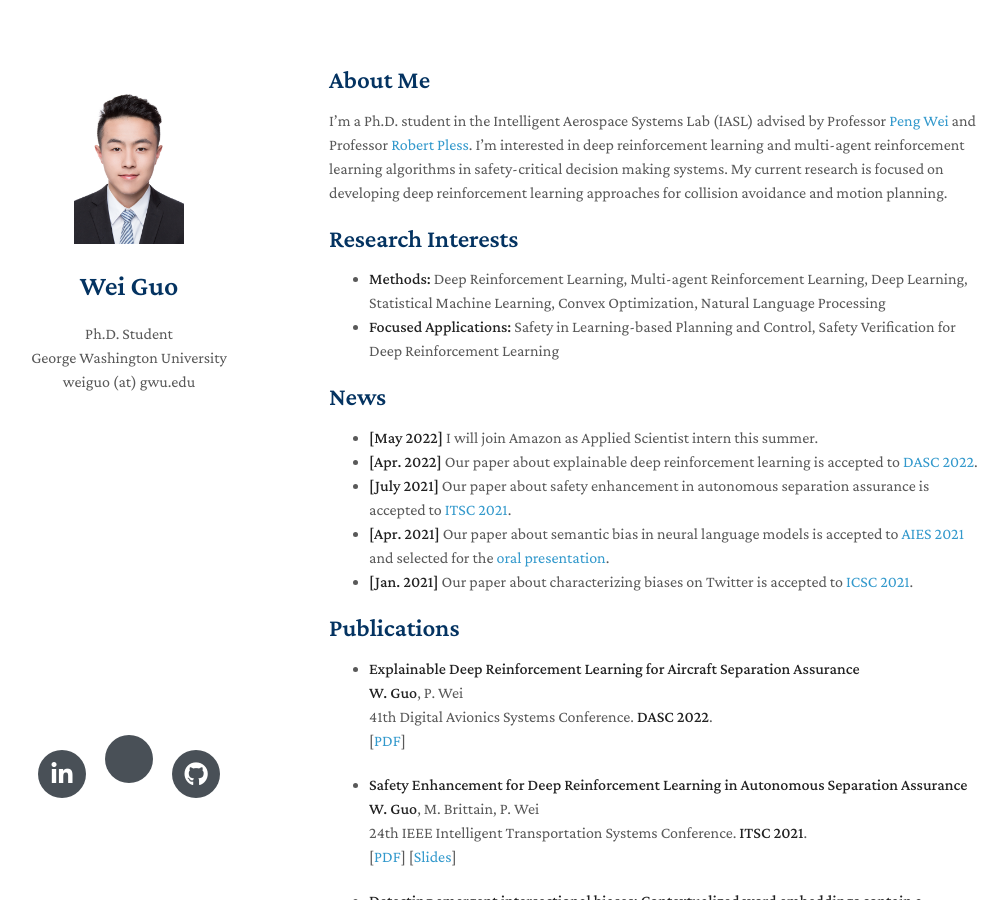
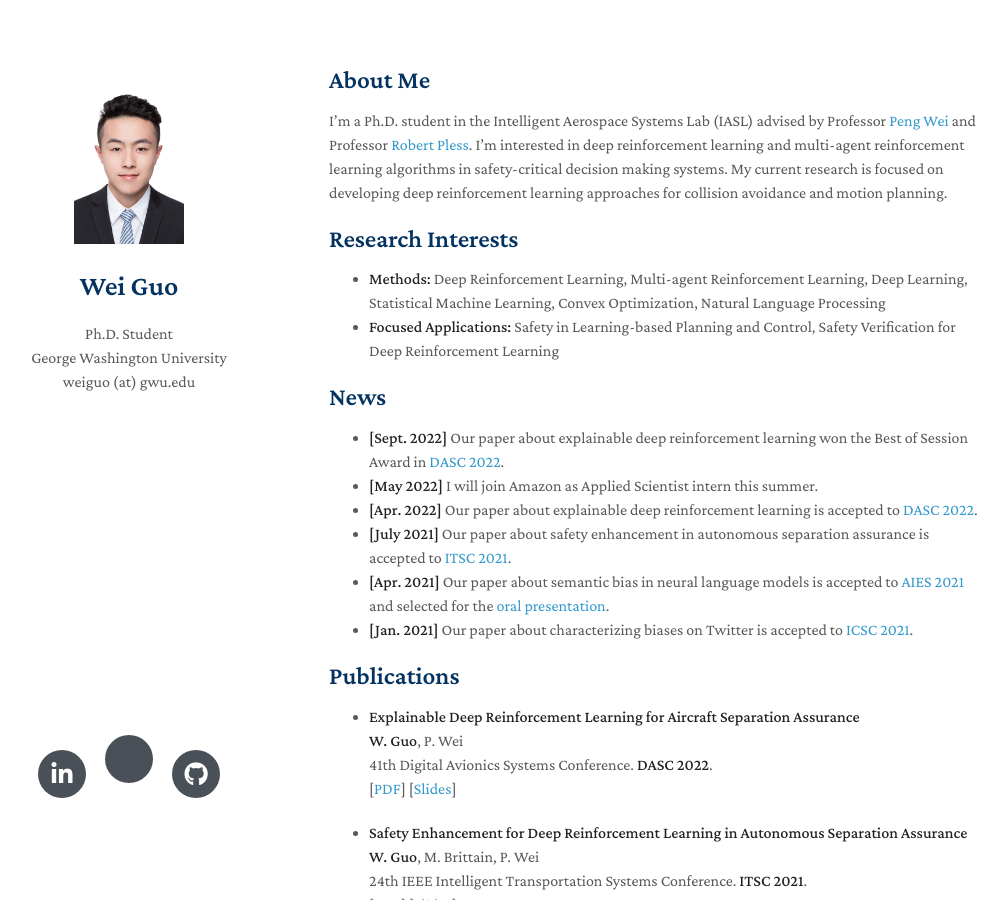
Before and after one commit to weiguowilliam/weiguowilliam.github.io, a Jekyll site: the page built from index.md, in a window 1280 px wide and 900 px high. Shown: the whole window, without its empty margins (141-1149 px from the left). Built offline with Jekyll 4.4.1, drawn with Linux system fonts in a browser that asks for light colours; nearby versions of some CDN libraries; a style sheet for code colours, icons or effects is not loaded; our own code applies the rules of GitHub Pages for plain Markdown files.

Commit message:
Update index.md

```diff
--- a/index.md
+++ b/index.md
@@ -14,6 +14,7 @@ I'm a Ph.D. student in the Intelligent Aerospace Systems Lab (IASL) advised by P
 
 ## News
 
+- **[Sept. 2022]** Our paper about explainable deep reinforcement learning won the Best of Session Award in [DASC 2022](https://2022.dasconline.org).
 - **[May 2022]** I will join Amazon as Applied Scientist intern this summer.
 - **[Apr. 2022]** Our paper about explainable deep reinforcement learning is accepted to [DASC 2022](https://2022.dasconline.org).
 - **[July 2021]** Our paper about safety enhancement in autonomous separation assurance is accepted to [ITSC 2021](https://2021.ieee-itsc.org/).
@@ -28,7 +29,7 @@ I'm a Ph.D. student in the Intelligent Aerospace Systems Lab (IASL) advised by P
   <br>
   41th Digital Avionics Systems Conference. **DASC 2022**.
   <br>
-  [[PDF](https://cpb-us-w2.wpmucdn.com/web.seas.gwu.edu/dist/9/15/files/2022/05/DASC22_Wei.pdf)]
+  [[PDF](https://cpb-us-w2.wpmucdn.com/web.seas.gwu.edu/dist/9/15/files/2022/05/DASC22_Wei.pdf)] [[Slides](https://www.slideshare.net/WeiGuo66/explainable-deep-reinforcement-learning-for-aircraft-separation-assurance)]
 
 - **Safety Enhancement for Deep Reinforcement Learning in Autonomous Separation Assurance**
   <br>
```
